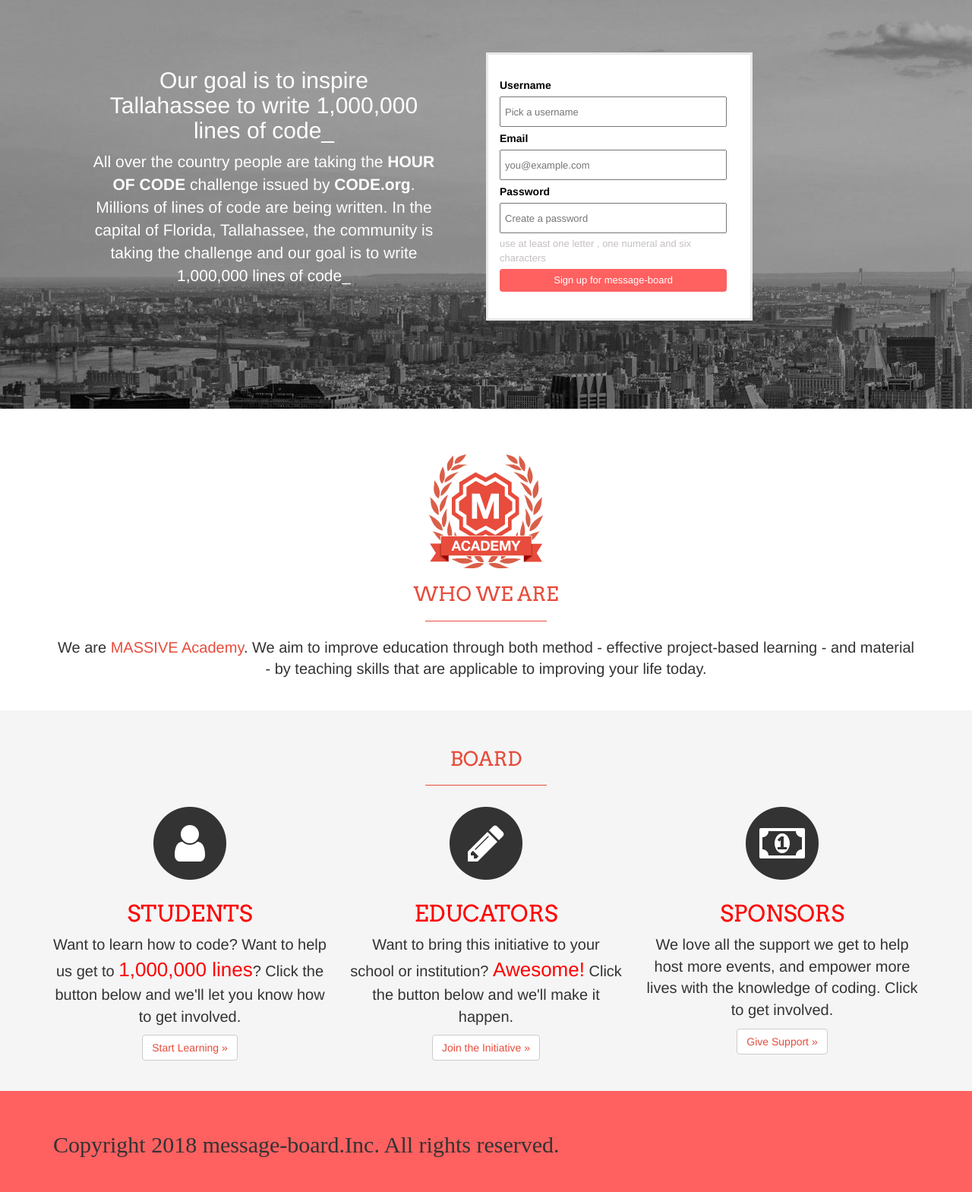
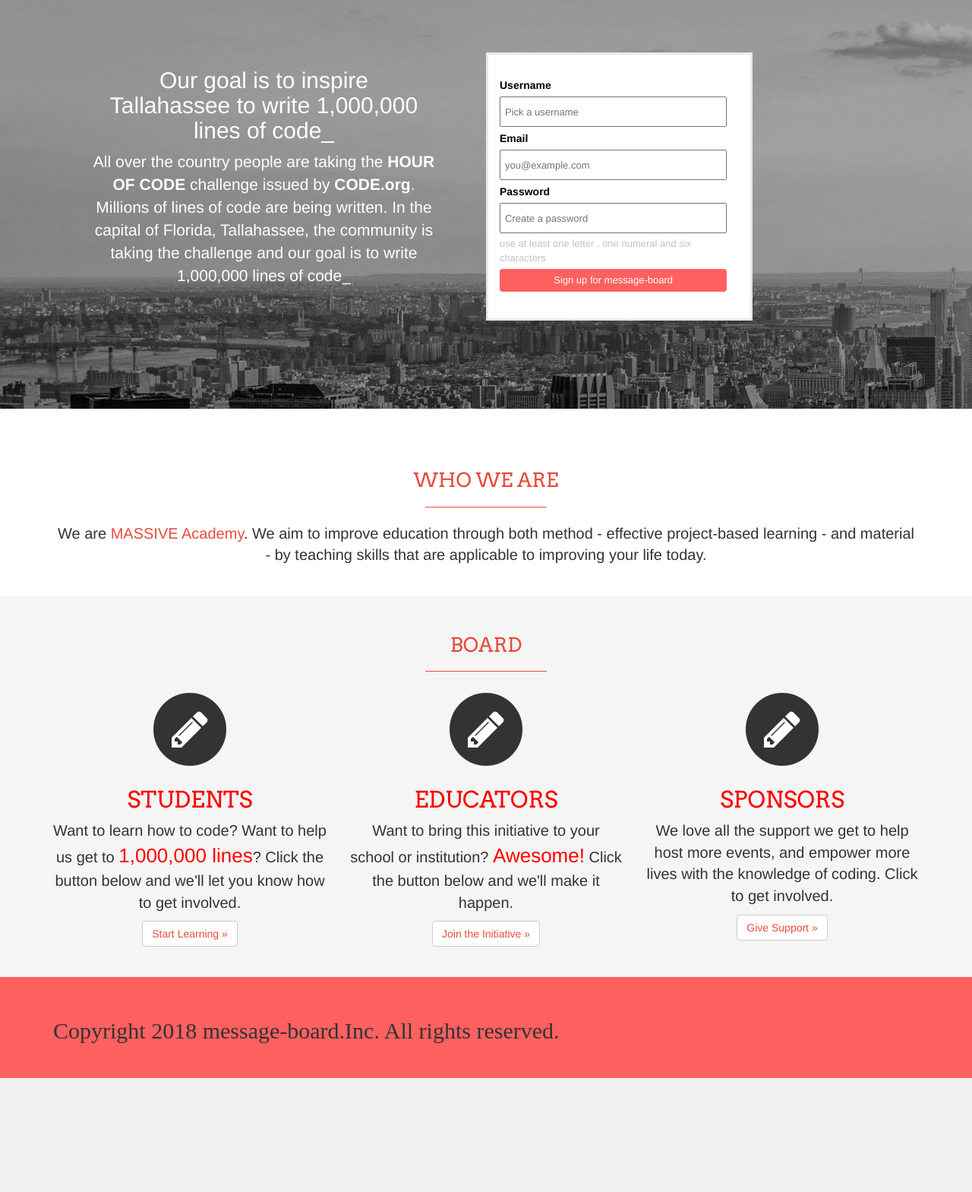
Before and after one commit to ambersun1234/message-board, a PHP site: page / in a window 1280 px wide. Shown: the part 51-1620 px from the top of the page at 76% size. After the commit the page ends 1470 px from the top, so only its background shows below. Run offline with PHP 8.4, Linux system fonts and the light colour scheme; some libraries are stand-ins or nearby versions.

Commit message:
change image

```diff
--- a/index.php
+++ b/index.php
@@ -143,7 +143,6 @@
 
         <div id="who-we-are">
             <div class="container homepage">
-                <img src="images/academy_brand_med.png" alt="Massive Academy" title="Massive Academy">
                 <h2>Who We Are</h2>
                 <hr>
                 <p>We are <a href="https://google.com" target="_blank">MASSIVE Academy</a>. We aim to improve education through both method - effective project-based learning - and material - by teaching skills that are applicable to improving your life today.</p>
@@ -159,7 +158,7 @@
                     <div class="col-md-4">
                         <span class="fa-stack fa-4x">
                             <i class="fa fa-circle fa-stack-2x"></i>
-                            <i class="fa fa-user fa-stack-1x fa-inverse"></i>
+                            <i class="fa fa-pencil fa-stack-1x fa-inverse"></i>
                         </span>
                         <h3><span class="head_emphasis">Students</span></h3>
                         <p>Want to learn how to code? Want to help us get to <span class="emphasis">1,000,000 lines</span>? Click the button below and we'll let you know how to get involved.</p>
@@ -177,7 +176,7 @@
                     <div class="col-md-4">
                         <span class="fa-stack fa-4x">
                             <i class="fa fa-circle fa-stack-2x"></i>
-                            <i class="fa fa-money fa-stack-1x fa-inverse"></i>
+                            <i class="fa fa-pencil fa-stack-1x fa-inverse"></i>
                         </span>
                         <h3><span style="color: red;">Sponsors</span></h3>
                         <p>We love all the support we get to help host more events, and empower more lives with the knowledge of coding. Click to get involved.</p>
```
